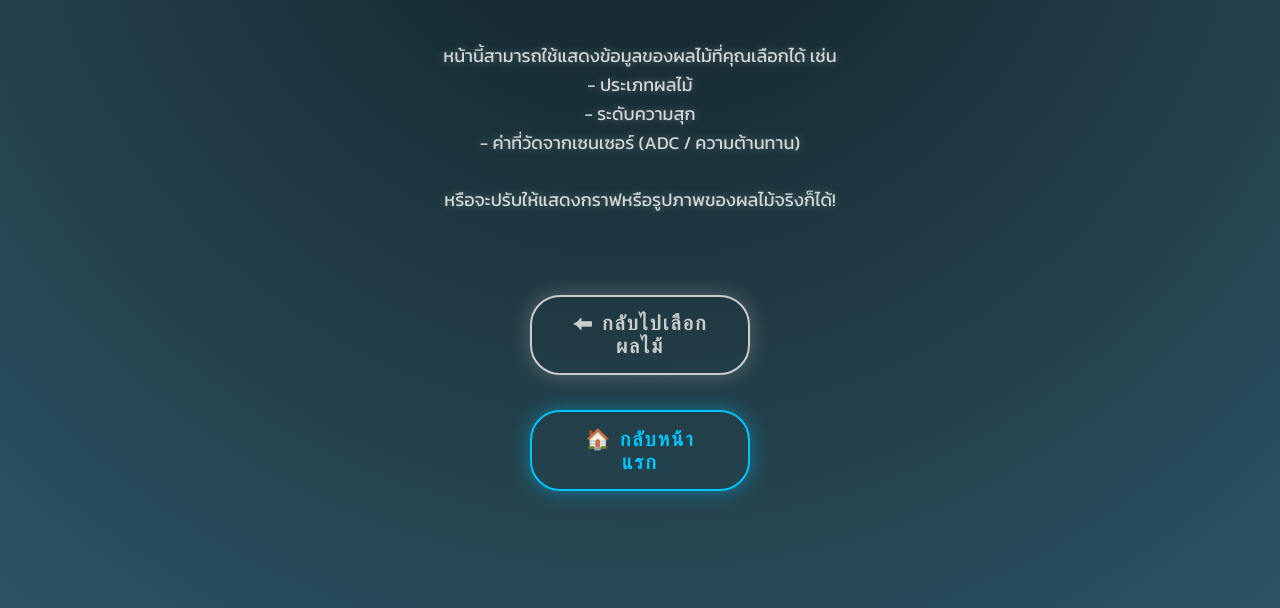
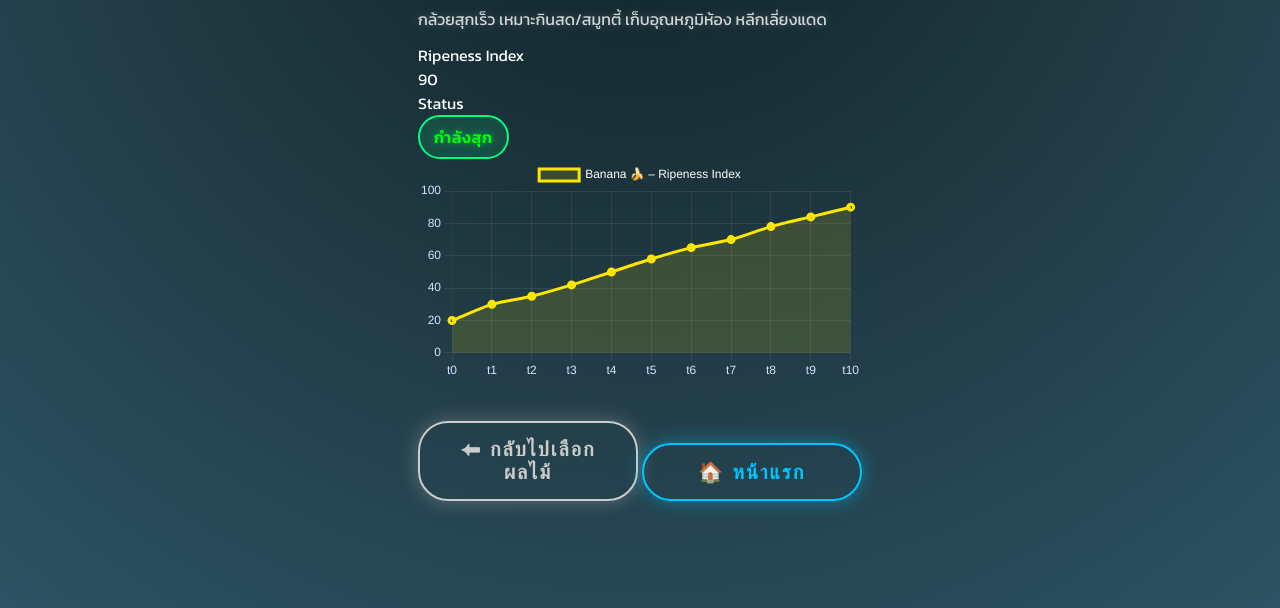
Before and after one commit to yoyooes/fruit-sensor-web, a plain HTML site: page page3.html in a window 1280 px wide. Shown: the part 192-800 px from the top of the page. Drawn offline with nearby package versions, Linux system fonts and the light colour scheme.

Commit message:
add realtime ripeness simulation for page3

```diff
--- a/page3.html
+++ b/page3.html
@@ -1,27 +1,115 @@
 <!DOCTYPE html>
 <html lang="th">
 <head>
-  <meta charset="UTF-8">
+  <meta charset="UTF-8" />
   <title>Fruit Details</title>
-  <link rel="stylesheet" href="style.css">
+  <link rel="stylesheet" href="style.css" />
+  <script src="https://cdn.jsdelivr.net/npm/chart.js"></script>
 </head>
 <body>
+  <div class="detail-shell">
+    <h1 class="page-title" id="fruitTitle">ข้อมูลผลไม้</h1>
 
-  <div class="fruit-detail">
-    <h1 class="page-title">🍌 ข้อมูลผลไม้</h1>
-    <p class="fruit-text">
-      หน้านี้สามารถใช้แสดงข้อมูลของผลไม้ที่คุณเลือกได้ เช่น<br>
-      - ประเภทผลไม้<br>
-      - ระดับความสุก<br>
-      - ค่าที่วัดจากเซนเซอร์ (ADC / ความต้านทาน)<br><br>
-      หรือจะปรับให้แสดงกราฟหรือรูปภาพของผลไม้จริงก็ได้!
-    </p>
+    <div id="fruitMeta" class="fruit-meta">–</div>
+
+    <div class="status-row">
+      <div class="status-card">
+        <div class="status-label">Ripeness Index</div>
+        <div class="status-value" id="ripenessValue">–</div>
+      </div>
+      <div class="status-card">
+        <div class="status-label">Status</div>
+        <div class="pill" id="statusPill">–</div>
+      </div>
+    </div>
+
+    <div class="chart-wrap">
+      <canvas id="ripenessChart"></canvas>
+    </div>
 
     <div class="detail-buttons">
       <button class="btn back-btn" onclick="window.location.href='page2.html'">⬅ กลับไปเลือกผลไม้</button>
-      <button class="btn neon-btn start" onclick="window.location.href='index.html'">🏠 กลับหน้าแรก</button>
+      <button class="btn neon-btn start" onclick="window.location.href='index.html'">🏠 หน้าแรก</button>
     </div>
   </div>
 
+  <script>
+    // 1) อ่านพารามิเตอร์ ?fruit=
+    const params = new URLSearchParams(location.search);
+    const fruit = (params.get('fruit') || 'banana').toLowerCase();
+
+    // 2) กำหนดข้อมูลเฉพาะของแต่ละผลไม้
+    const FRUIT_INFO = {
+      banana: {
+        name: 'Banana 🍌',
+        color: '#ffe600',
+        note: 'กล้วยสุกเร็ว เหมาะกินสด/สมูทตี้ เก็บอุณหภูมิห้อง หลีกเลี่ยงแดด',
+        threshold: 70,
+        series: [20,30,35,42,50,58,65,70,78,84,90],
+      },
+      mango: {
+        name: 'Mango 🥭',
+        color: '#ff9900',
+        note: 'มะม่วงสุกปานกลาง เหมาะกินสด/ของหวาน แช่เย็นช่วงสุกช้า',
+        threshold: 65,
+        series: [15,22,28,36,45,55,63,69,73,78,82],
+      },
+      durian: {
+        name: 'Durian 🌰',
+        color: '#6eff00',
+        note: 'ทุเรียนสุกช้า ควรสังเกตกลิ่น/ความนิ่ม เหมาะกินช่วงเนื้อครีม',
+        threshold: 70,
+        series: [10,16,20,30,40,52,60,68,72,79,85],
+      }
+    };
+
+    // 3) เลือกโปรไฟล์
+    const P = FRUIT_INFO[fruit] || FRUIT_INFO.banana;
+
+    // 4) ตั้งหัวเรื่อง + คำอธิบายย่อ
+    document.getElementById('fruitTitle').textContent = `ข้อมูลผลไม้ – ${P.name}`;
+    document.getElementById('fruitMeta').textContent = P.note;
+
+    // 5) ค่า index ล่าสุด + สถานะสุก/ไม่สุก
+    const latest = P.series[P.series.length - 1];
+    document.getElementById('ripenessValue').textContent = `${latest}`;
+
+    const pill = document.getElementById('statusPill');
+    const isRipe = latest >= P.threshold;
+    pill.textContent = isRipe ? 'กำลังสุก' : 'ยังไม่สุก';
+    pill.classList.remove('ok', 'warn');
+    pill.classList.add(isRipe ? 'ok' : 'warn');
+
+    // 6) วาดกราฟเฉพาะของผลไม้นั้น
+    const labels = Array.from({length: P.series.length}, (_, i) => `t${i}`);
+    const ctx = document.getElementById('ripenessChart').getContext('2d');
+    new Chart(ctx, {
+      type: 'line',
+      data: {
+        labels,
+        datasets: [{
+          label: `${P.name} – Ripeness Index`,
+          data: P.series,
+          tension: 0.25,
+          fill: true,
+          backgroundColor: P.color + '22',
+          borderColor: P.color,
+          borderWidth: 3,
+          pointRadius: 3,
+          pointHoverRadius: 5
+        }]
+      },
+      options: {
+        plugins: {
+          legend: { labels: { color: '#ffffff' } },
+          tooltip: { enabled: true }
+        },
+        scales: {
+          x: { ticks: { color: '#cfe3ff' }, grid: { color: 'rgba(255,255,255,0.08)' } },
+          y: { suggestedMin: 0, suggestedMax: 100, ticks: { color: '#cfe3ff' }, grid: { color: 'rgba(255,255,255,0.08)' } }
+        }
+      }
+    });
+  </script>
 </body>
 </html>
--- a/style.css
+++ b/style.css
@@ -146,30 +146,16 @@ body {
   color: black;
   background-color: #ccc;
 }
-/* ===== หน้าที่ 3 (รายละเอียดผลไม้) ===== */
-.fruit-detail {
-  height: 100vh;
-  display: flex;
-  flex-direction: column;
-  justify-content: center;
-  align-items: center;
-  color: white;
-  text-align: center;
-  padding: 0 20px;
+.fruit-meta{
+  margin-top: -8px;
+  margin-bottom: 12px;
+  color:#ffffffcc;
+  text-shadow:0 0 10px rgba(255,255,255,.25);
 }
 
-.fruit-text {
-  font-size: 18px;
-  line-height: 1.6;
-  max-width: 600px;
-  color: #ffffffcc;
-  text-shadow: 0 0 10px rgba(255,255,255,0.3);
-  margin-bottom: 40px;
+/* pill สีสถานะ */
+.pill {
+  display:inline-block; padding:8px 14px; border-radius:999px; font-weight:700; letter-spacing:.5px;
 }
-
-.detail-buttons {
-  display: flex;
-  flex-direction: column;
-  gap: 15px;
-  align-items: center;
-}
+.pill.ok   { color:#0f0;    border:2px solid #00ff80; background:rgba(0,255,128,.12); text-shadow:0 0 8px rgba(0,255,128,.6); }
+.pill.warn { color:#ffcc00; border:2px solid #ffcc00; background:rgba(255,204,0,.12); text-shadow:0 0 8px rgba(255,204,0,.6); }
```
Also changed, not shown: page2.html (+3 -3 lines).
